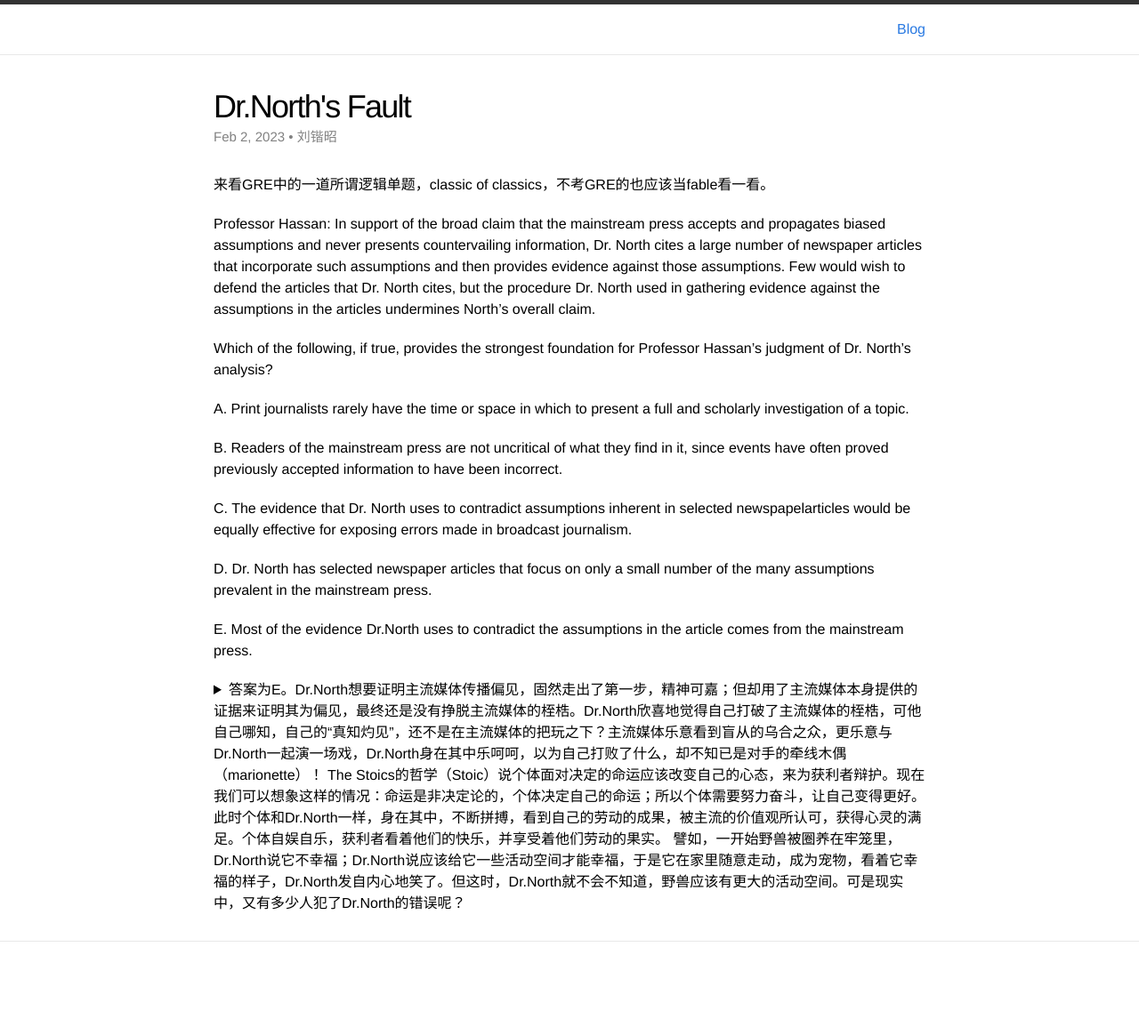
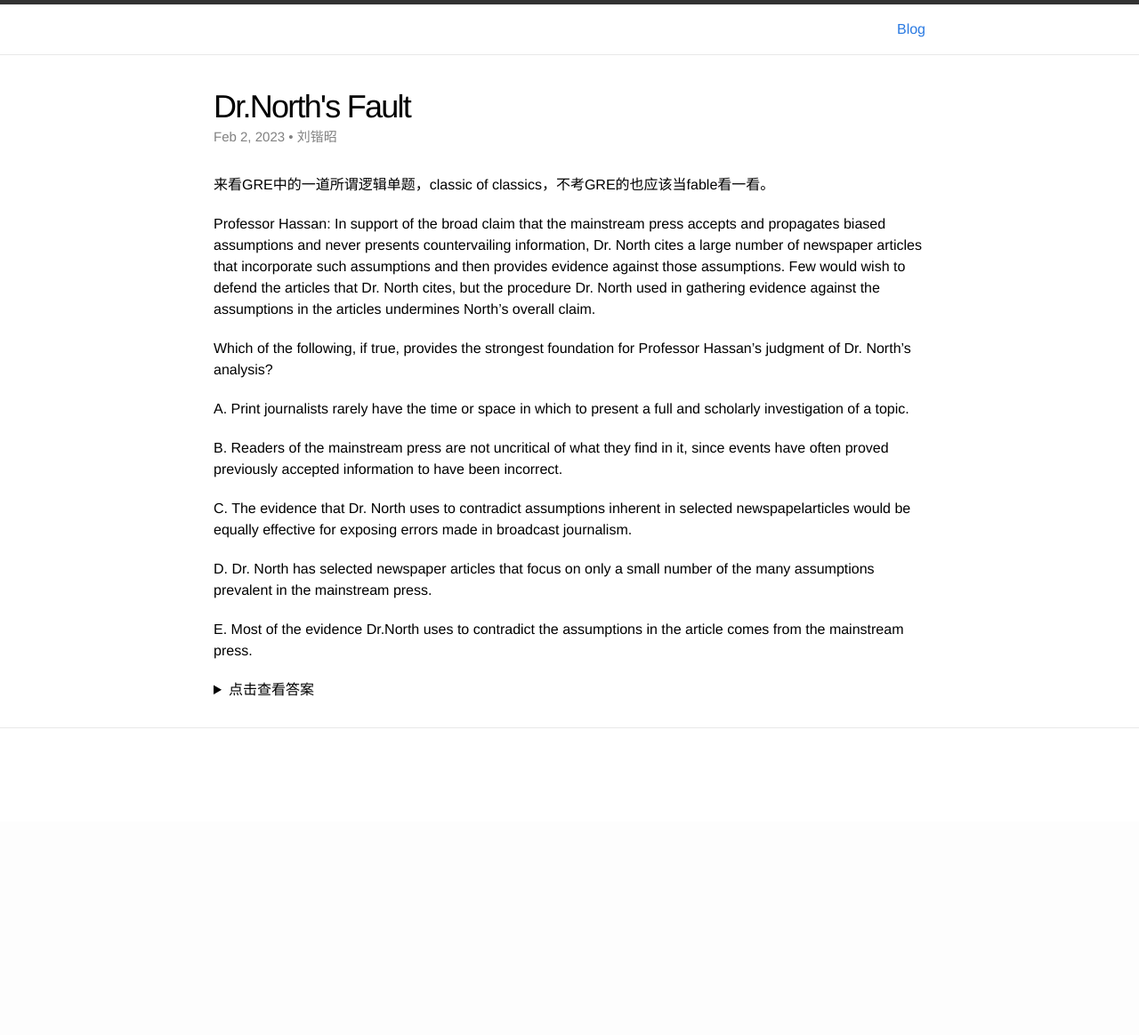
Before and after one commit to DrZFCT/DrZFCT.github.io, a Jekyll site: the page built from _posts/2023-02-02-DrNorth-Fault.markdown, in a window 1280 px wide. Shown: the whole page at 89% size. Built offline with Jekyll 4.4.1, drawn with Linux system fonts in a browser that asks for light colours; after the commit the page ends 924 px from its top, so only the background shows below that.

Commit message:
Update 2023-02-02-DrNorth-Fault.markdown

```diff
--- a/_posts/2023-02-02-DrNorth-Fault.markdown
+++ b/_posts/2023-02-02-DrNorth-Fault.markdown
@@ -22,10 +22,11 @@ E. Most of the evidence Dr.North uses to contradict the assumptions in the artic
 
 <details>
 <summary>
+点击查看答案
+</summary>
 答案为E。Dr.North想要证明主流媒体传播偏见，固然走出了第一步，精神可嘉；但却用了主流媒体本身提供的证据来证明其为偏见，最终还是没有挣脱主流媒体的桎梏。Dr.North欣喜地觉得自己打破了主流媒体的桎梏，可他自己哪知，自己的“真知灼见”，还不是在主流媒体的把玩之下？主流媒体乐意看到盲从的乌合之众，更乐意与Dr.North一起演一场戏，Dr.North身在其中乐呵呵，以为自己打败了什么，却不知已是对手的牵线木偶（marionette）！
 
 The Stoics的哲学（Stoic）说个体面对决定的命运应该改变自己的心态，来为获利者辩护。现在我们可以想象这样的情况：命运是非决定论的，个体决定自己的命运；所以个体需要努力奋斗，让自己变得更好。此时个体和Dr.North一样，身在其中，不断拼搏，看到自己的劳动的成果，被主流的价值观所认可，获得心灵的满足。个体自娱自乐，获利者看着他们的快乐，并享受着他们劳动的果实。
 
 譬如，一开始野兽被圈养在牢笼里，Dr.North说它不幸福；Dr.North说应该给它一些活动空间才能幸福，于是它在家里随意走动，成为宠物，看着它幸福的样子，Dr.North发自内心地笑了。但这时，Dr.North就不会不知道，野兽应该有更大的活动空间。可是现实中，又有多少人犯了Dr.North的错误呢？
-</summary>
 </details>
```
